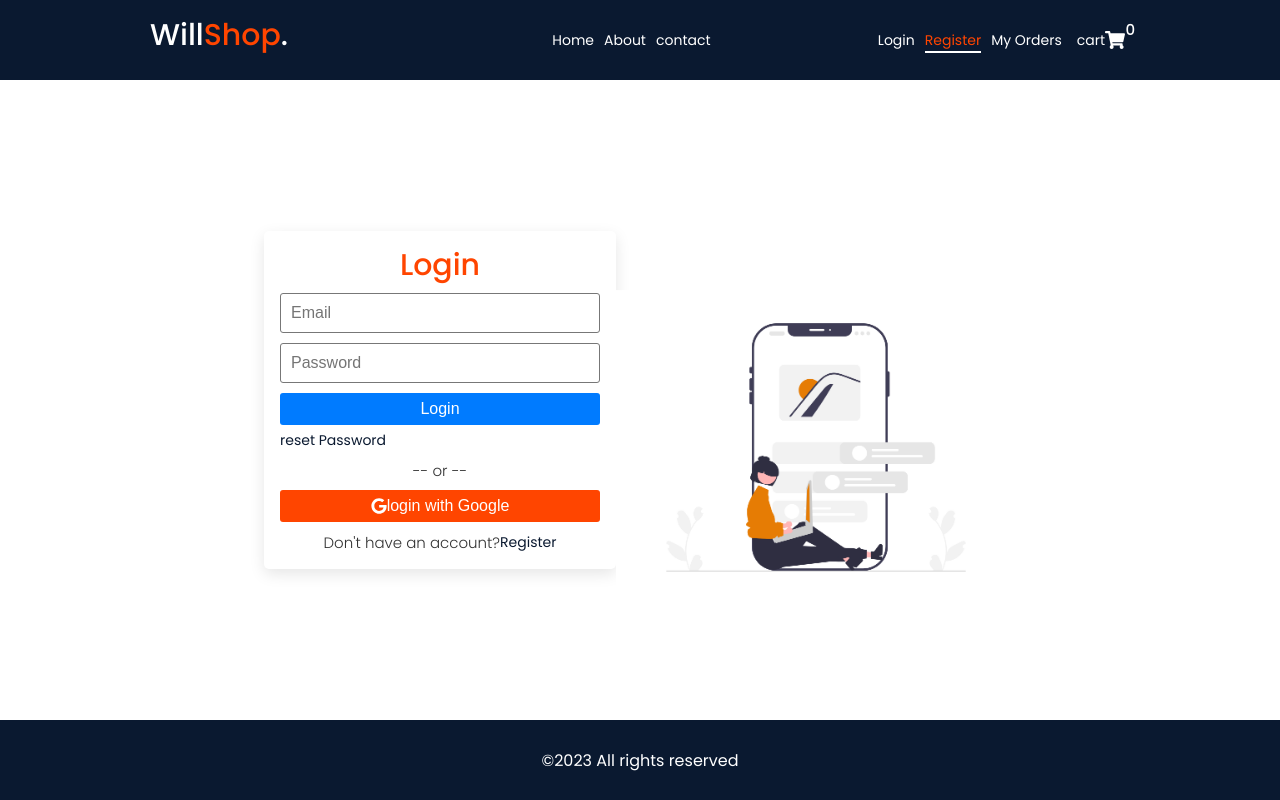
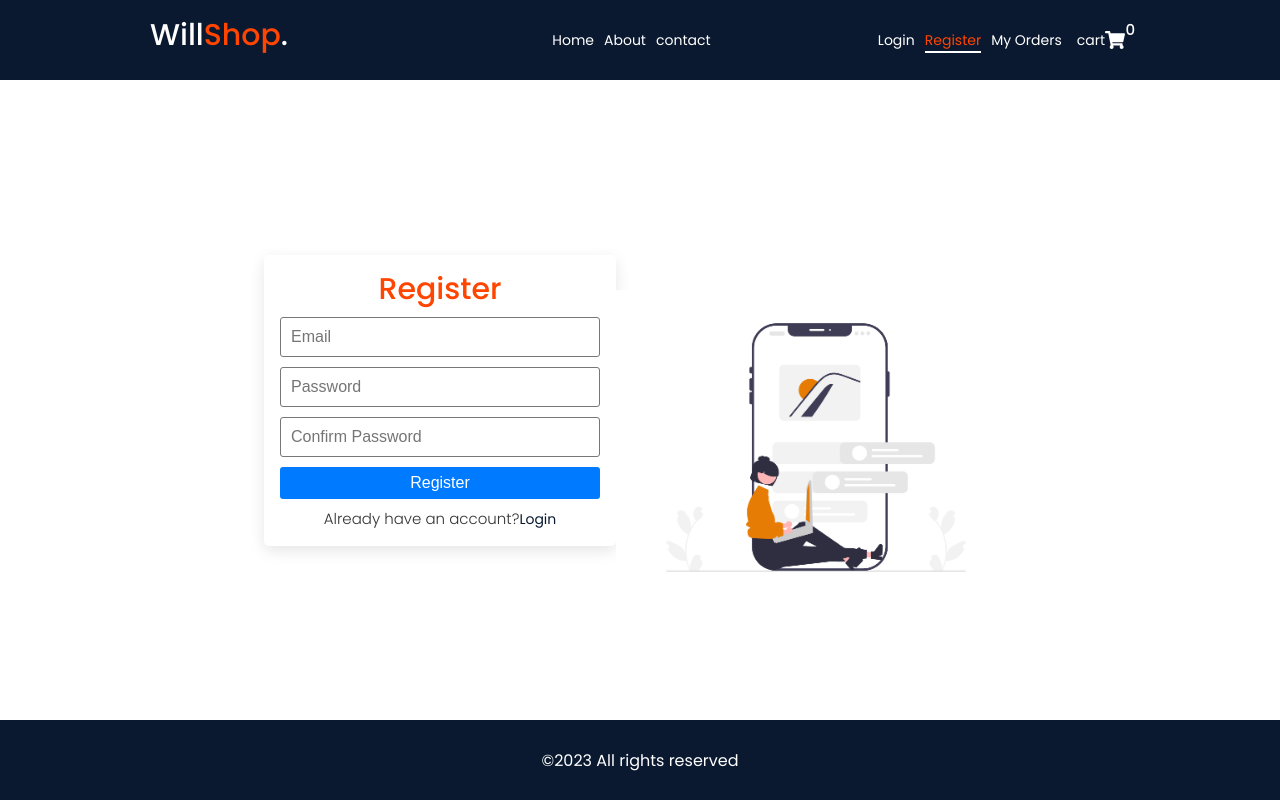
Before and after one commit to William-Hortone/user-management, a React (Create React App) app: page /register in a window 1280 px wide. Built offline with nearby package versions, Linux system fonts and the light colour scheme.

Commit message:
added the register page

```diff
--- a/src/pages/auth/login/Login.jsx
+++ b/src/pages/auth/login/Login.jsx
@@ -29,7 +29,7 @@ const Login = () => {
           </button>
           <span className={styles.register}>
             <p>Don't have an account? </p>
-            <Link>Register</Link>
+            <Link to="Register">Register</Link>
           </span>
         </div>
       </Card>
--- a/src/pages/auth/register/Register.jsx
+++ b/src/pages/auth/register/Register.jsx
@@ -10,22 +10,19 @@ const Register = () => {
     <section className={`container ${styles.auth}`}>
       <Card>
         <div className={styles.form}>
-          <h2>Login</h2>
+          <h2>Register</h2>
           <form>
             <input type="text" placeholder="Email" required />
             <input type="password" placeholder="Password" required />
-            <button className="--btn --btn-primary --btn-block">Login</button>
-            <div className={styles.links}>
-              <Link to="/reset">reset Password</Link>
-            </div>
-            <p>-- or --</p>
+            <input type="password" placeholder="Confirm Password" required />
+            <button className="--btn --btn-primary --btn-block">
+              Register
+            </button>
           </form>
-          <button className="--btn --btn-danger --btn-block">
-            <FaGoogle color="#fff" /> login with Google
-          </button>
+
           <span className={styles.register}>
-            <p>Don't have an account? </p>
-            <Link>Register</Link>
+            <p>Already have an account? </p>
+            <Link to="/login">Login</Link>
           </span>
         </div>
       </Card>
```
